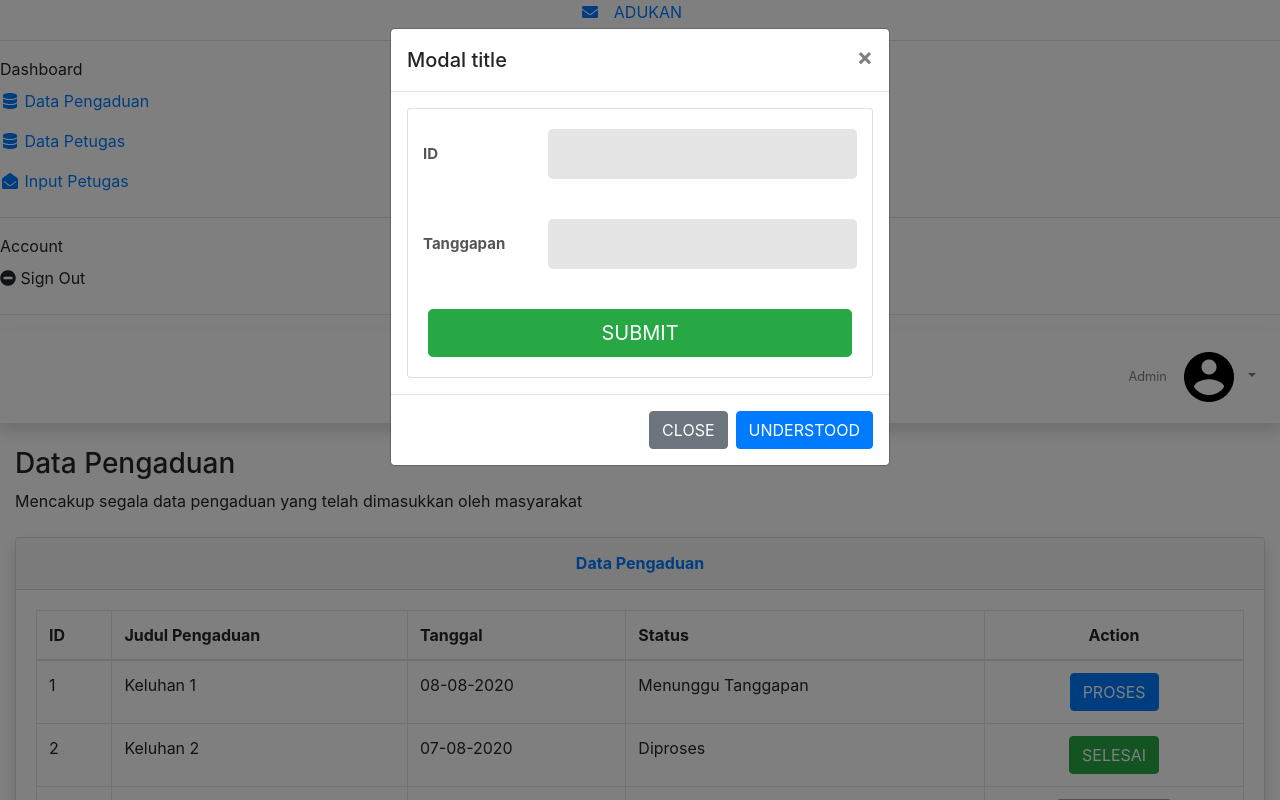
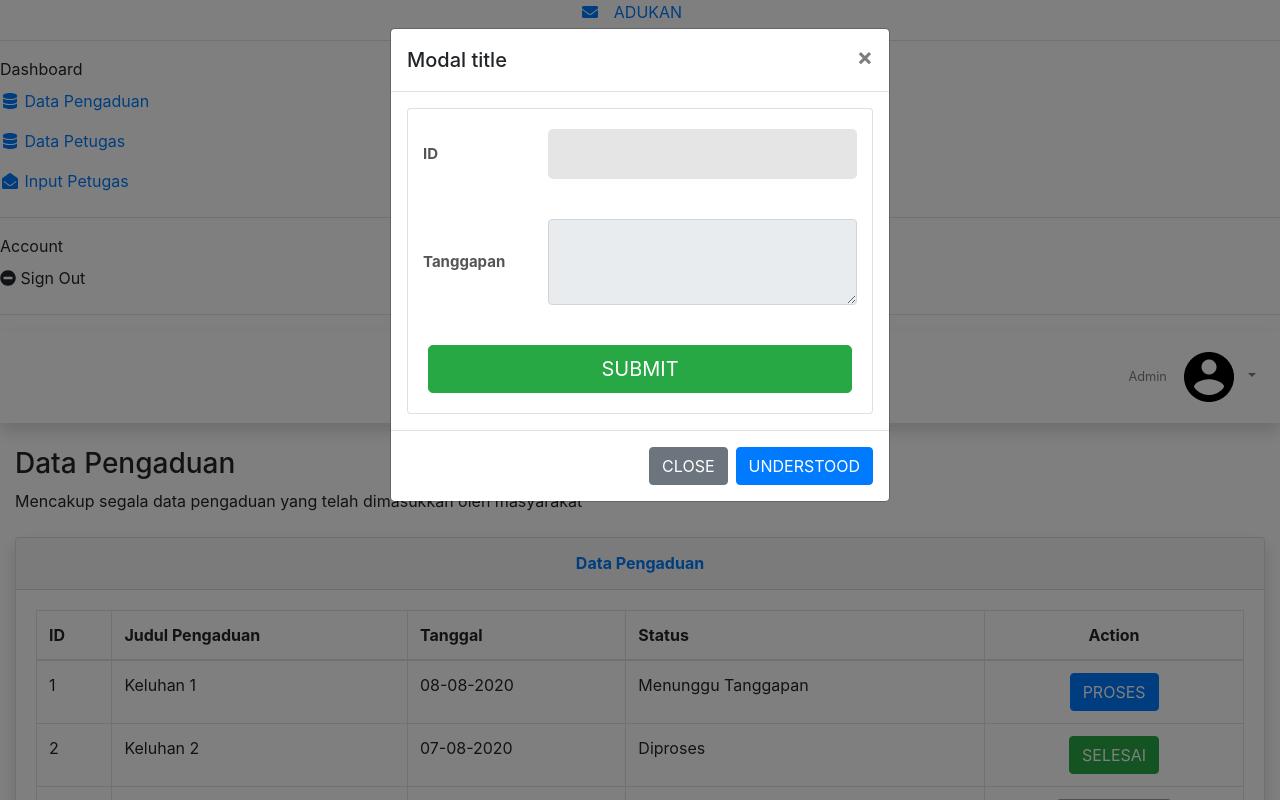
Before and after one commit to RafiIzzatulRizquFaris/PengaduanMasyarakatCI, a CodeIgniter app: page /PengaduanMasyarakatCI/AdminController/index in a window 1280 px wide, after a click on "SELESAI". Run offline with CodeIgniter, Linux system fonts and the light colour scheme; some libraries are stand-ins or nearby versions.

Commit message:
Update admindashboard.php
change report format form

```diff
--- a/application/views/admin/admindashboard.php
+++ b/application/views/admin/admindashboard.php
@@ -259,7 +259,8 @@
 									<div class="name">Tanggapan</div>
 									<div class="value">
 										<div class="input-group">
-											<input class="input--style-5" type="text" name="tanggapan_pengaduan" />
+											<textarea class="form-control input--style-5 input-group-text" name="tanggapan_pengaduan"
+												rows="3"></textarea>
 										</div>
 									</div>
 								</div>
```
